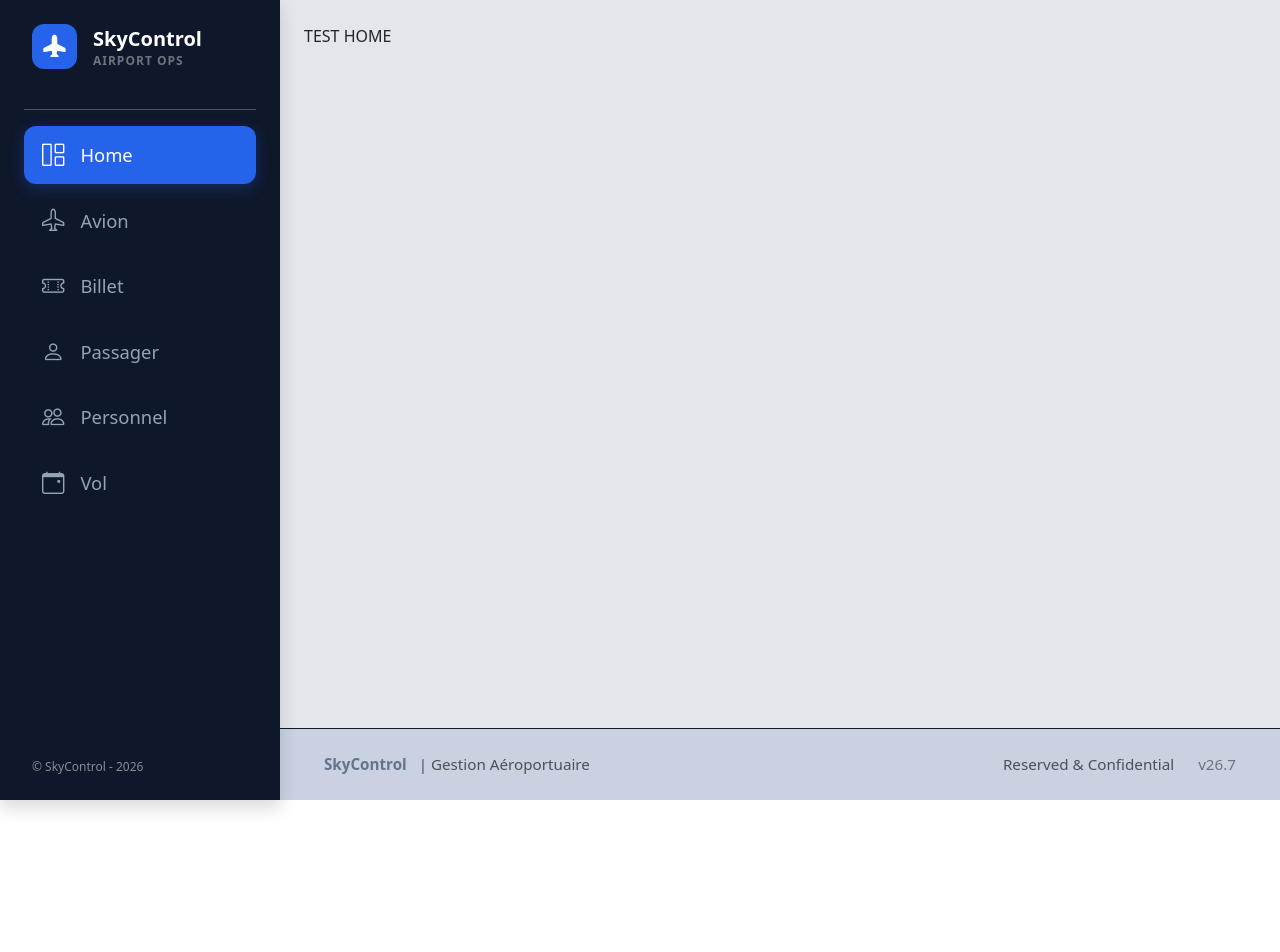
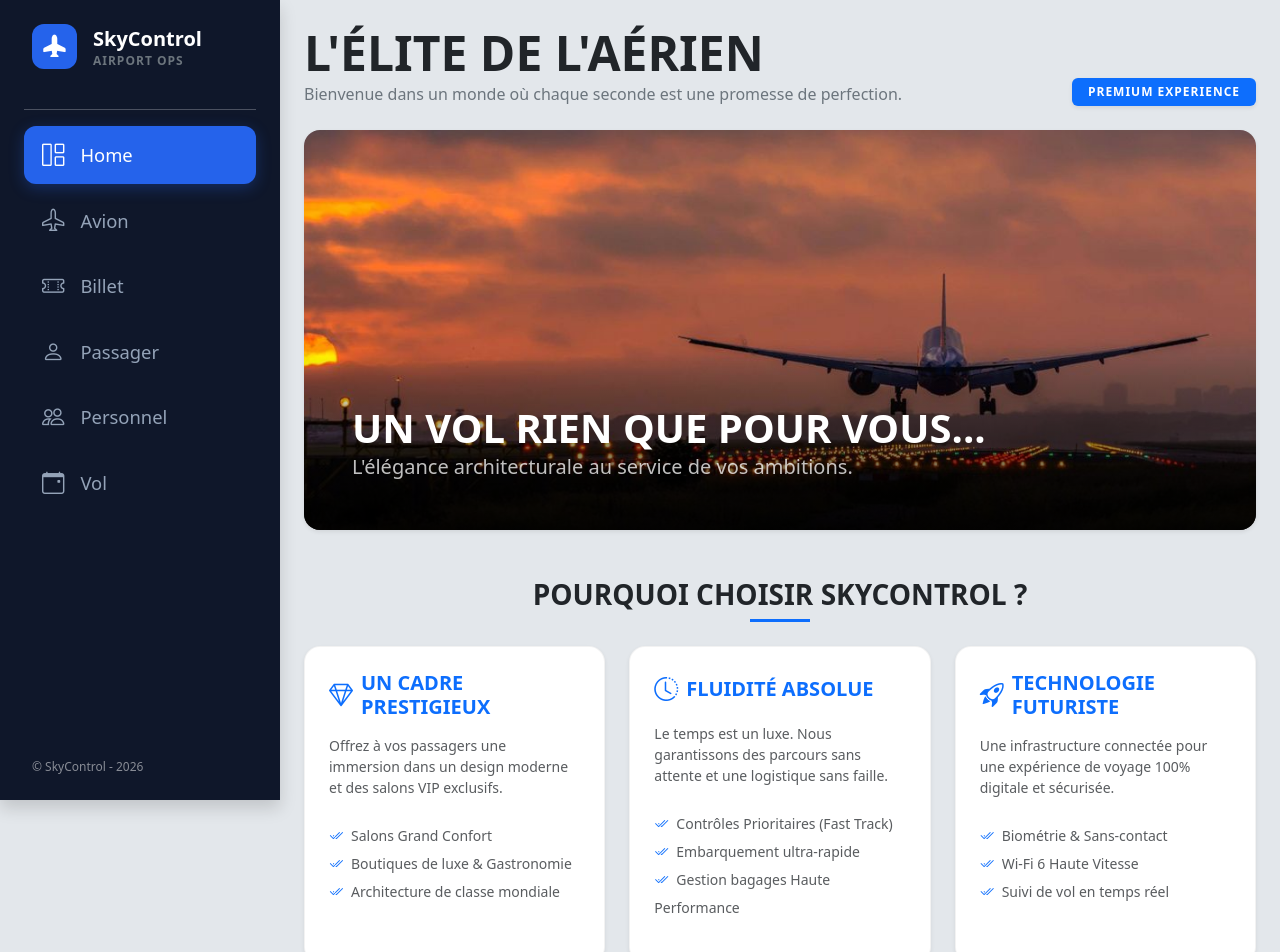
Before and after one commit to Palouziii/SkyControl, a React (Vite) app: page / in a window 1280 px wide. Shown: the top 952 px of the page. Before the commit the page ends 800 px from the top, so only its background shows below. Built offline with nearby package versions, Linux system fonts and the light colour scheme.

Commit message:
+ Page Home

```diff
--- /dev/null
+++ b/src/css/Home.css
@@ -0,0 +1,36 @@
+/* Home.css */
+
+.hero-container {
+  height: 400px;
+  transition: transform 0.3s ease;
+}
+
+.hero-overlay {
+  background: linear-gradient(to top, rgba(0, 0, 0, 0.8) 0%, rgba(0, 0, 0, 0) 100%);
+}
+
+.feature-card {
+  transition: all 0.3s ease-in-out;
+  border: 1px solid rgba(0, 0, 0, 0.05) !important;
+}
+
+.feature-card:hover {
+  transform: translateY(-10px);
+  box-shadow: 0 1rem 3rem rgba(0, 0, 0, 0.1) !important;
+}
+
+.feature-card img {
+  transition: transform 0.5s ease;
+}
+
+.feature-card:hover img {
+  transform: scale(1.05);
+}
+
+.custom-border-left {
+  border-left: 5px solid #0d6efd; /* Bleu Bootstrap primary */
+}
+
+.object-fit-cover {
+  object-fit: cover;
+}
--- a/src/pages/Home.jsx
+++ b/src/pages/Home.jsx
@@ -1,5 +1,145 @@
-export default function Home(){
-    return(
-        <div>TEST HOME</div>
-    )
+import "../css/Home.css";
+import Aeroport from "../assets/TERMINALE.jpg";
+
+export default function Home() {
+  return (
+    <div className="container-fluid p-0 pb-5">
+      <section className="mb-5">
+        <div className="d-flex justify-content-between align-items-end mb-4">
+          <div>
+            <h1 className="fw-bold m-0 display-5 text-uppercase">
+              L'Élite de l'Aérien
+            </h1>
+            <p className="text-secondary mb-0">
+              Bienvenue dans un monde où chaque seconde est une promesse de
+              perfection.
+            </p>
+          </div>
+          <span
+            className="badge bg-primary px-3 py-2 text-uppercase shadow-sm"
+            style={{ letterSpacing: "1px" }}
+          >
+            Premium Experience
+          </span>
+        </div>
+
+        <div className="position-relative overflow-hidden rounded-4 shadow-sm hero-container">
+          <img
+            src={Aeroport}
+            alt="Terminal d'Exception"
+            className="w-100 h-100 object-fit-cover"
+          />
+          <div className="position-absolute bottom-0 start-0 w-100 p-5 hero-overlay text-white">
+            <h2 className="m-0 fw-bold display-6">
+              UN VOL RIEN QUE POUR VOUS...
+            </h2>
+            <p className="m-0 opacity-75 fs-5 italic">
+              L'élégance architecturale au service de vos ambitions.
+            </p>
+          </div>
+        </div>
+      </section>
+
+      <div className="mb-4 mt-5 text-center">
+        <h2 className="h3 fw-bold text-uppercase mb-2">
+          Pourquoi choisir SkyControl ?
+        </h2>
+        <div
+          className="mx-auto bg-primary mb-4"
+          style={{ height: "3px", width: "60px" }}
+        ></div>
+      </div>
+
+      <div className="row g-4">
+        <div className="col-md-4">
+          <div className="card h-100 feature-card rounded-4 border-0 shadow-sm">
+            <div className="card-body p-4">
+              <div className="d-flex align-items-center mb-3 text-primary">
+                <i className="bi bi-gem fs-4 me-2"></i>
+                <h5 className="card-title m-0 fw-bold">UN CADRE PRESTIGIEUX</h5>
+              </div>
+              <p className="small text-muted mb-4">
+                Offrez à vos passagers une immersion dans un design moderne et
+                des salons VIP exclusifs.
+              </p>
+              <ul className="list-unstyled small text-muted lh-lg">
+                <li>
+                  <i className="bi bi-check2-all text-primary me-2"></i>Salons
+                  Grand Confort
+                </li>
+                <li>
+                  <i className="bi bi-check2-all text-primary me-2"></i>
+                  Boutiques de luxe & Gastronomie
+                </li>
+                <li>
+                  <i className="bi bi-check2-all text-primary me-2"></i>
+                  Architecture de classe mondiale
+                </li>
+              </ul>
+            </div>
+          </div>
+        </div>
+
+        <div className="col-md-4">
+          <div className="card h-100 feature-card rounded-4 border-0 shadow-sm">
+            <div className="card-body p-4">
+              <div className="d-flex align-items-center mb-3 text-primary">
+                <i className="bi bi-clock-history fs-4 me-2"></i>
+                <h5 className="card-title m-0 fw-bold">FLUIDITÉ ABSOLUE</h5>
+              </div>
+              <p className="small text-muted mb-4">
+                Le temps est un luxe. Nous garantissons des parcours sans
+                attente et une logistique sans faille.
+              </p>
+              <ul className="list-unstyled small text-muted lh-lg">
+                <li>
+                  <i className="bi bi-check2-all text-primary me-2"></i>
+                  Contrôles Prioritaires (Fast Track)
+                </li>
+                <li>
+                  <i className="bi bi-check2-all text-primary me-2"></i>
+                  Embarquement ultra-rapide
+                </li>
+                <li>
+                  <i className="bi bi-check2-all text-primary me-2"></i>Gestion
+                  bagages Haute Performance
+                </li>
+              </ul>
+            </div>
+          </div>
+        </div>
+
+        <div className="col-md-4">
+          <div className="card h-100 feature-card rounded-4 border-0 shadow-sm">
+            <div className="card-body p-4">
+              <div className="d-flex align-items-center mb-3 text-primary">
+                <i className="bi bi-rocket-takeoff fs-4 me-2"></i>
+                <h5 className="card-title m-0 fw-bold">
+                  TECHNOLOGIE FUTURISTE
+                </h5>
+              </div>
+              <p className="small text-muted mb-4">
+                Une infrastructure connectée pour une expérience de voyage 100%
+                digitale et sécurisée.
+              </p>
+              <ul className="list-unstyled small text-muted lh-lg">
+                <li>
+                  <i className="bi bi-check2-all text-primary me-2"></i>
+                  Biométrie & Sans-contact
+                </li>
+                <li>
+                  <i className="bi bi-check2-all text-primary me-2"></i>Wi-Fi 6
+                  Haute Vitesse
+                </li>
+                <li>
+                  <i className="bi bi-check2-all text-primary me-2"></i>Suivi de
+                  vol en temps réel
+                </li>
+              </ul>
+            </div>
+          </div>
+        </div>
+      </div>
+    </div>
+  );
 }
```
Also changed, not shown: src/assets/TERMINALE.jpg (added).
